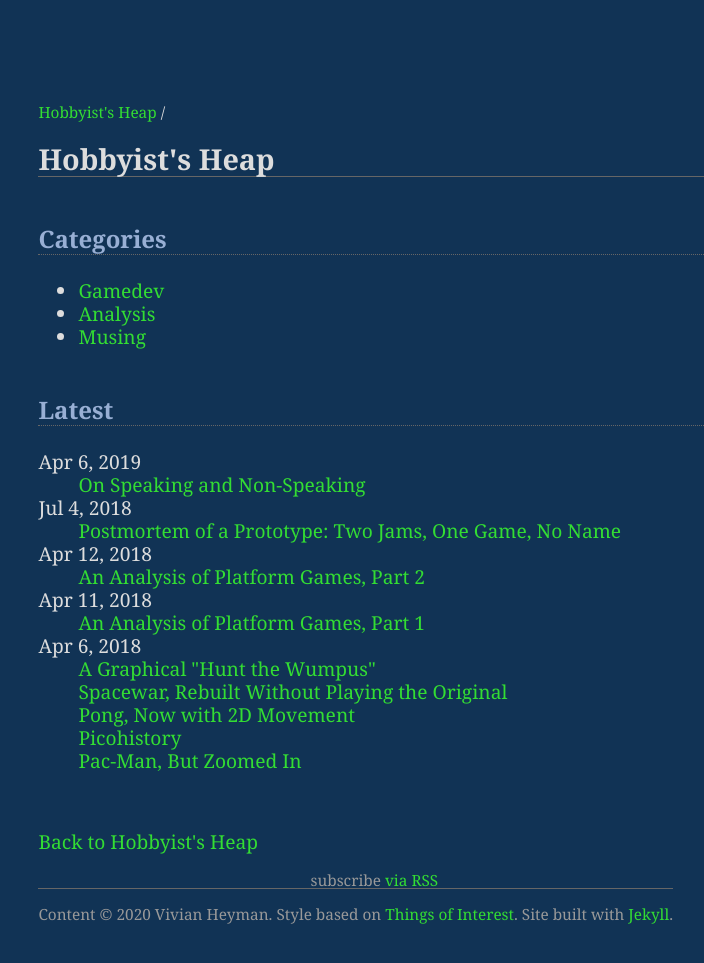
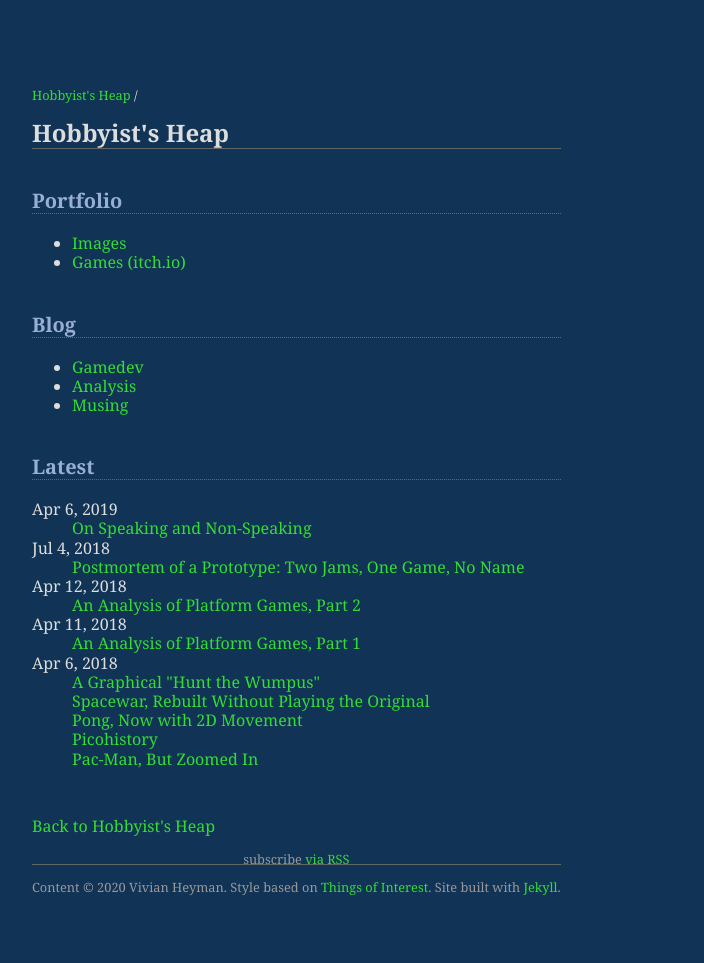
Before and after one commit to qwertystop/qwertystop.github.io, a Jekyll site: the page built from index.md, in a window 1280 px wide. Shown: the whole page, without its empty margins (8-712 px from the left). Built offline with Jekyll 4.4.1, drawn with Linux system fonts in a browser that asks for light colours; after the commit the page ends 927 px from its top, so only the background shows below that.

Commit message:
Add painting portfolio and itch link

```diff
--- a/_layouts/home.html
+++ b/_layouts/home.html
@@ -1,8 +1,12 @@
 ---
 layout: default
 ---
-
-    <h2>Categories</h2>
+		<h2>Portfolio</h2>
+		<ul>
+			<li><a href="/image_portfolio">Images</a></li>
+			<li><a href="https://qwertystop.itch.io">Games (itch.io)</a></li>
+		</ul>
+    <h2>Blog</h2>
     <ul>
      {% for category in site.categories %}
      <li>
--- a/assets/css/style.css
+++ b/assets/css/style.css
@@ -2,13 +2,12 @@ body {
 	background-color: #135;
 	font-family: georgia;
 	line-height: 1.2;
-	font-size: 1.2em;
 	color: #ddd;
 }
 
 #wrapper {
 	float: left;
-	width: 35em;
+	max-width: min(35em, 100%);
 	margin: 2em;
 }
 
@@ -78,3 +77,24 @@ a:hover, a:active, a:focus {
 	font-style: italic;
 	text-indent: 2em each-line;
 }
+
+.thumbnail-grid {
+	display: grid;
+	grid: auto-flow dense / repeat(auto-fit, minmax(10em, 1fr));
+	list-style: none;
+	padding: 0;
+	grid-gap: 10px;
+	gap: 10px;
+}
+
+.thumbnail-grid li {
+	padding: 1em;
+	text-align: center;
+	background-color: #468;
+	border: 1px solid #345;
+}
+
+.thumbnail-grid img {
+	min-width: 50%;
+	max-width: 100%;
+}
```
Also changed, not shown: image_portfolio.html (added, +43 -0 lines), assets/img/portfolio/curly_brace_thumb.jpg (added), assets/img/portfolio/kaneis_thumb.jpg (added), assets/img/portfolio/meg_syv_robot.jpg (added), assets/img/portfolio/meg_syv_robot_thumb.jpg (added), assets/img/portfolio/null.jpg (added), assets/img/portfolio/null_thumb.jpg (added), assets/img/portfolio/shadow_and_flame_thumb.jpg (added), 3 other files.
